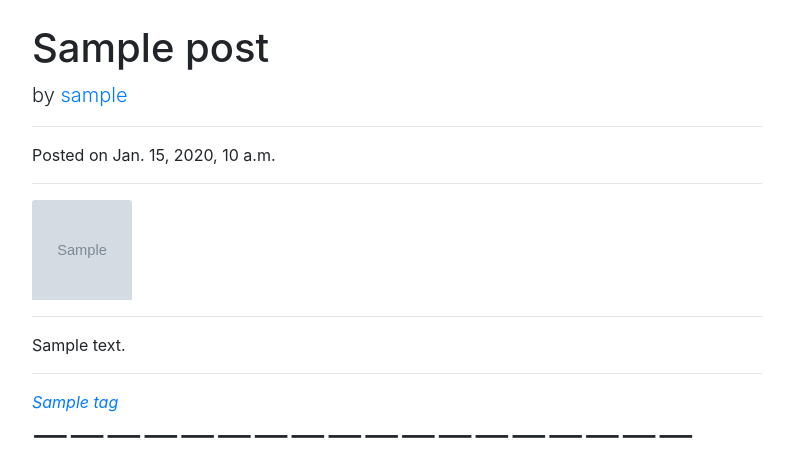
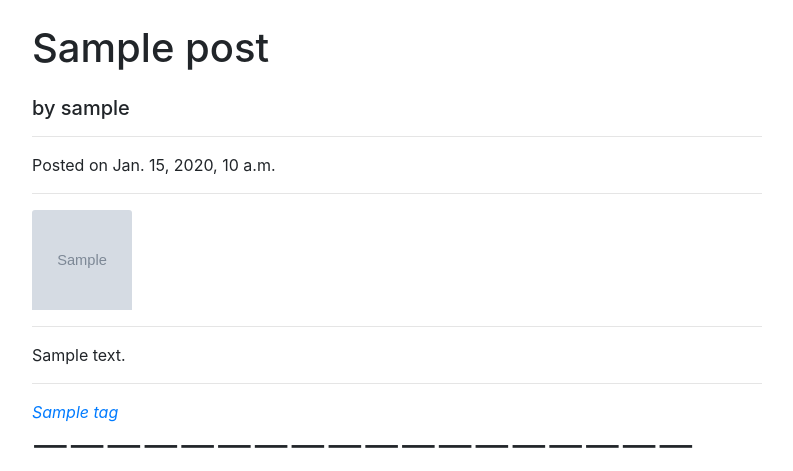
Before and after one commit to bbamsu99/RCP, a Django app: page /body/1/ in a window 1280 px wide. Shown: the part 56-527 px from the top of the page, without its empty margins (53-846 px from the left). Run offline with Django 4.2, Linux system fonts and the light colour scheme; tables that the repository leaves empty hold one stand-in row (values such as "Sample post"); grey boxes marked "Sample" are stand-in pictures; grey boxes labelled with a size stand in for pictures from a placeholder-image service; some libraries are stand-ins or nearby versions.

Commit message:
찐찐끝

```diff
--- a/Body/templates/Body/post_detail.html
+++ b/Body/templates/Body/post_detail.html
@@ -56,8 +56,7 @@
 
         <!-- Author -->
         <p class="lead">
-          by
-          <a href="#">{{ post.author}}</a>
+          <h5 class="mt-4">by {{ post.author }}</h5>
         </p>
 
         <hr>
```
